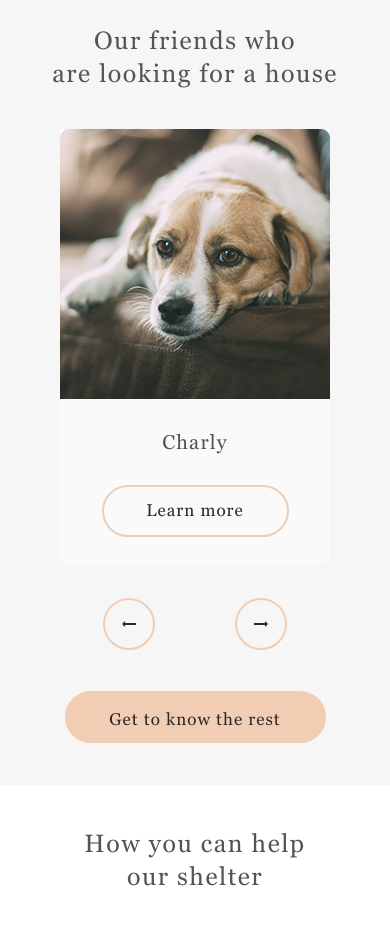
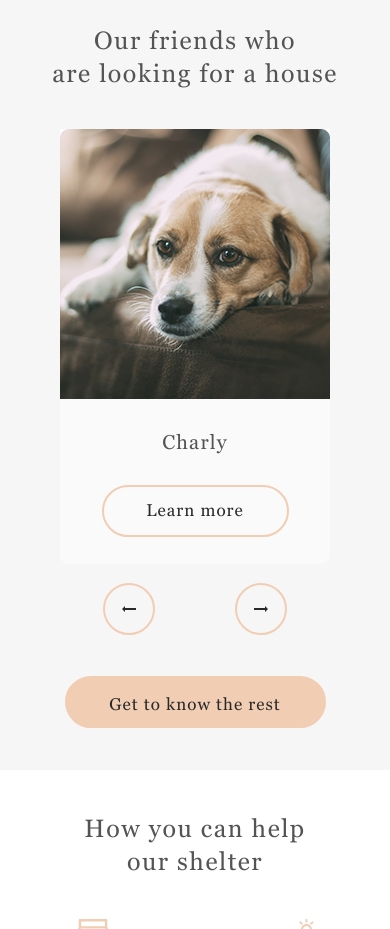
Before and after one commit to Kantor17/rss-projects, a plain HTML site: page shelter/pages/main/index.html in a window 390 px wide. Shown: the part 1720-2649 px from the top of the page. Drawn offline with Linux system fonts and the light colour scheme.

Commit message:
fix: wrong carosuel controls margin on width<768px

```diff
--- a/shelter/pages/style.scss
+++ b/shelter/pages/style.scss
@@ -159,6 +159,7 @@ a {
         top: 0px;
         padding-top: 30px;
     }
+
     &__container {
         display: flex;
         justify-content: space-between;
@@ -239,10 +240,12 @@ a {
         width: 100vw;
         height: 100vh;
         background: rgba(41, 41, 41, 0.6);
+
         &.open {
             display: block;
         }
     }
+
     &__burger-list {
         display: flex;
         flex-direction: column;
@@ -274,6 +277,7 @@ a {
         height: 32px;
         border: 0;
         transition: transform 1.5s;
+
         & span {
             position: absolute;
             top: 50%;
@@ -540,6 +544,7 @@ a {
 
         @media(max-width: 767.5px) {
             max-width: 270px;
+            margin-bottom: 45px;
         }
     }
 
@@ -549,14 +554,9 @@ a {
         min-width: 100%;
 
         @media(max-width: 1279.5px) {
-            max-width: 585px;
             gap: 40px;
         }
 
-        @media(max-width: 767.5px) {
-            margin-bottom: 45px;
-            max-width: 270px;
-        }
     }
 
     &__previous-cards {
@@ -999,7 +999,8 @@ a {
         }
 
         & .header__link {
-            color:#CDCDCD;
+            color: #CDCDCD;
+
             &:hover {
                 color: #FFFFFF;
             }
```
Also changed, not shown: shelter/pages/main/index.html (+2 -1 lines), shelter/pages/style.css, 1 other file.
